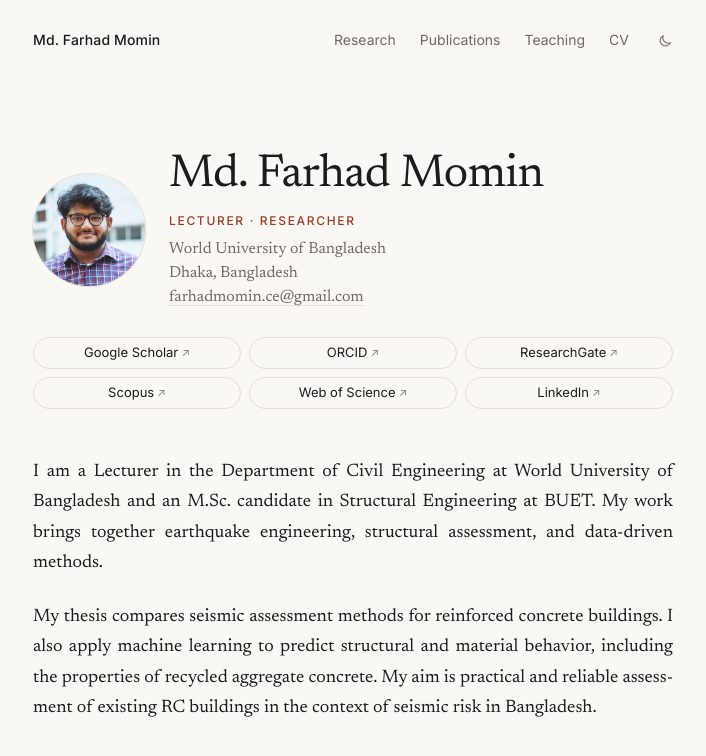
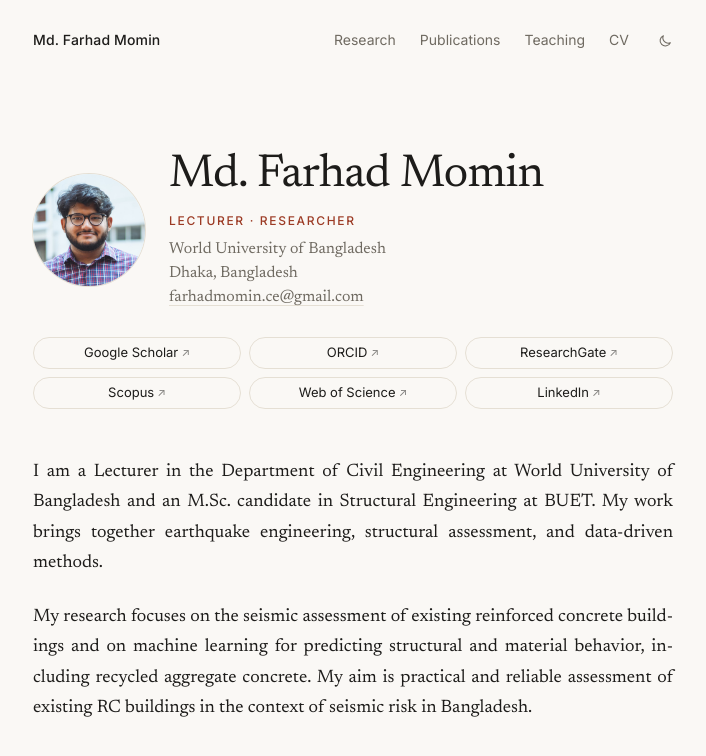
Before and after one commit to farhad-momin/farhad-momin.github.io, a Jekyll site: the page built from _pages/about.md, in a window 1280 px wide. Shown: the top 756 px of the page, without its empty margins (287-993 px from the left). Built offline with Jekyll 4.4.1, drawn with Linux system fonts in a browser that asks for light colours.

Commit message:
Update about page with refined research focus
Revised thesis description for clarity and focus.

```diff
--- a/_pages/about.md
+++ b/_pages/about.md
@@ -10,4 +10,4 @@ redirect_from:
 
 I am a Lecturer in the Department of Civil Engineering at World University of Bangladesh and an M.Sc. candidate in Structural Engineering at BUET. My work brings together earthquake engineering, structural assessment, and data-driven methods.
 
-My thesis compares seismic assessment methods for reinforced concrete buildings. I also apply machine learning to predict structural and material behavior, including the properties of recycled aggregate concrete. My aim is practical and reliable assessment of existing RC buildings in the context of seismic risk in Bangladesh.
+My research focuses on the seismic assessment of existing reinforced concrete buildings and on machine learning for predicting structural and material behavior, including recycled aggregate concrete. My aim is practical and reliable assessment of existing RC buildings in the context of seismic risk in Bangladesh.
```
